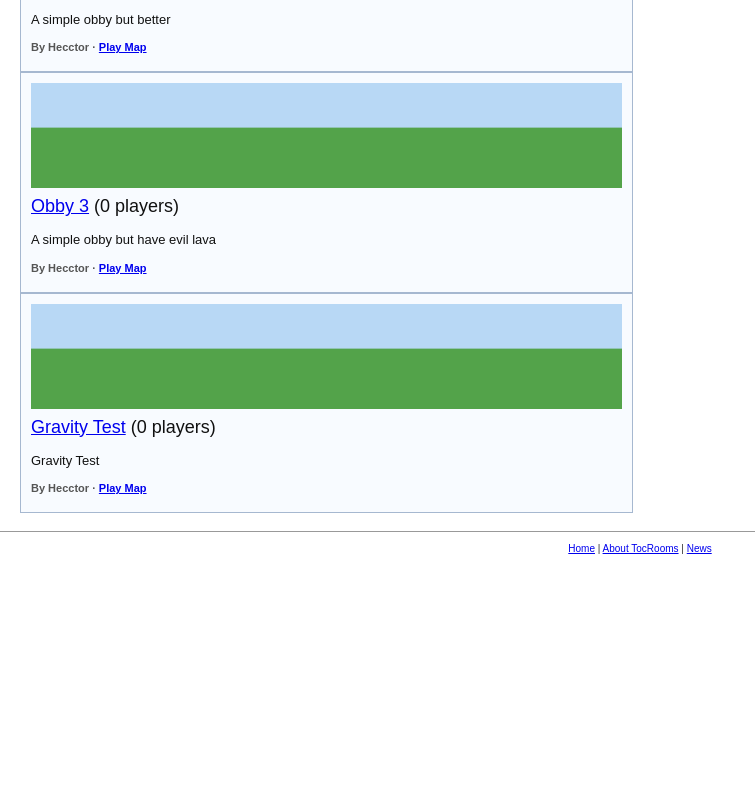
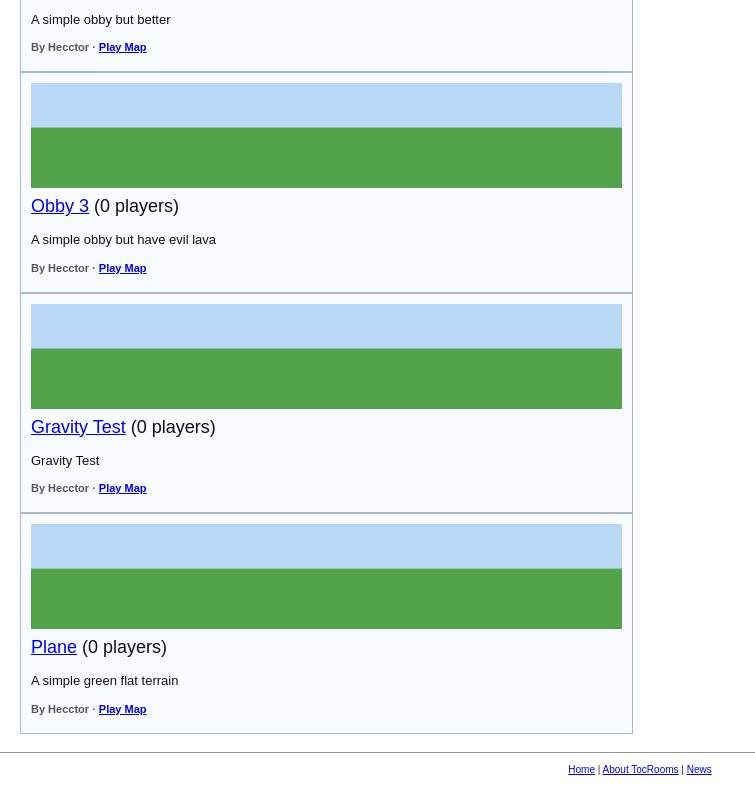
Before and after one commit to tocrooms/tocrooms, a plain HTML site: page src/pages/maps.html in a window 1280 px wide. Shown: the part 809-1601 px from the top of the page, without its empty margins (0-755 px from the left). Before the commit the page ends 1380 px from the top, so only its background shows below. Drawn offline with Linux system fonts and the light colour scheme.

Commit message:
Update maps.html

```diff
--- a/src/pages/maps.html
+++ b/src/pages/maps.html
@@ -29,11 +29,11 @@
                 <div class="place-card">
                     <div class="place-preview"></div>
                     <h2>
-                        <a href="maps/plane.html">Plane</a>
+                        <a href="maps/mountain.html">Mountain</a>
                         <span class="player-count-badge" data-room-count="plane">(0 players)</span>
                     </h2>
                     <p>A simple green flat terrain</p>
-                    <h3 class="meta">By Hecctor · <a href="basemaps/plane.html">Play Map</a></h3>
+                    <h3 class="meta">By Hecctor · <a href="basemaps/mountain.html">Play Map</a></h3>
                 </div>
             </div>
             <div class="card-grid">
@@ -80,6 +80,17 @@
                     <h3 class="meta">By Hecctor · <a href="basemaps/gravitytest.html">Play Map</a></h3>
                 </div>
             </div>
+            <div class="card-grid">
+                <div class="place-card">
+                    <div class="place-preview"></div>
+                    <h2>
+                        <a href="maps/plane.html">Plane</a>
+                        <span class="player-count-badge" data-room-count="plane">(0 players)</span>
+                    </h2>
+                    <p>A simple green flat terrain</p>
+                    <h3 class="meta">By Hecctor · <a href="basemaps/plane.html">Play Map</a></h3>
+                </div>
+            </div>
         </main>
         <footer>
             <a href="index.html">Home</a> |
```
